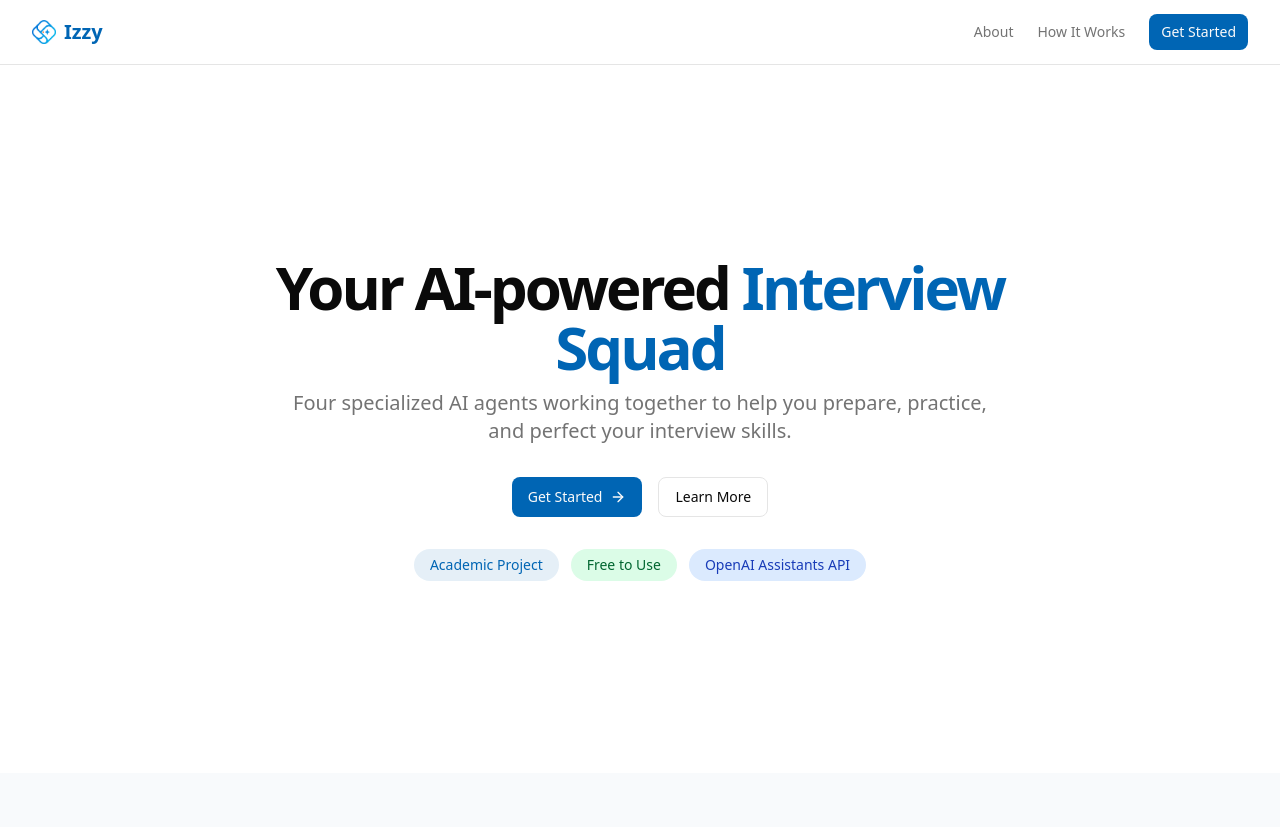
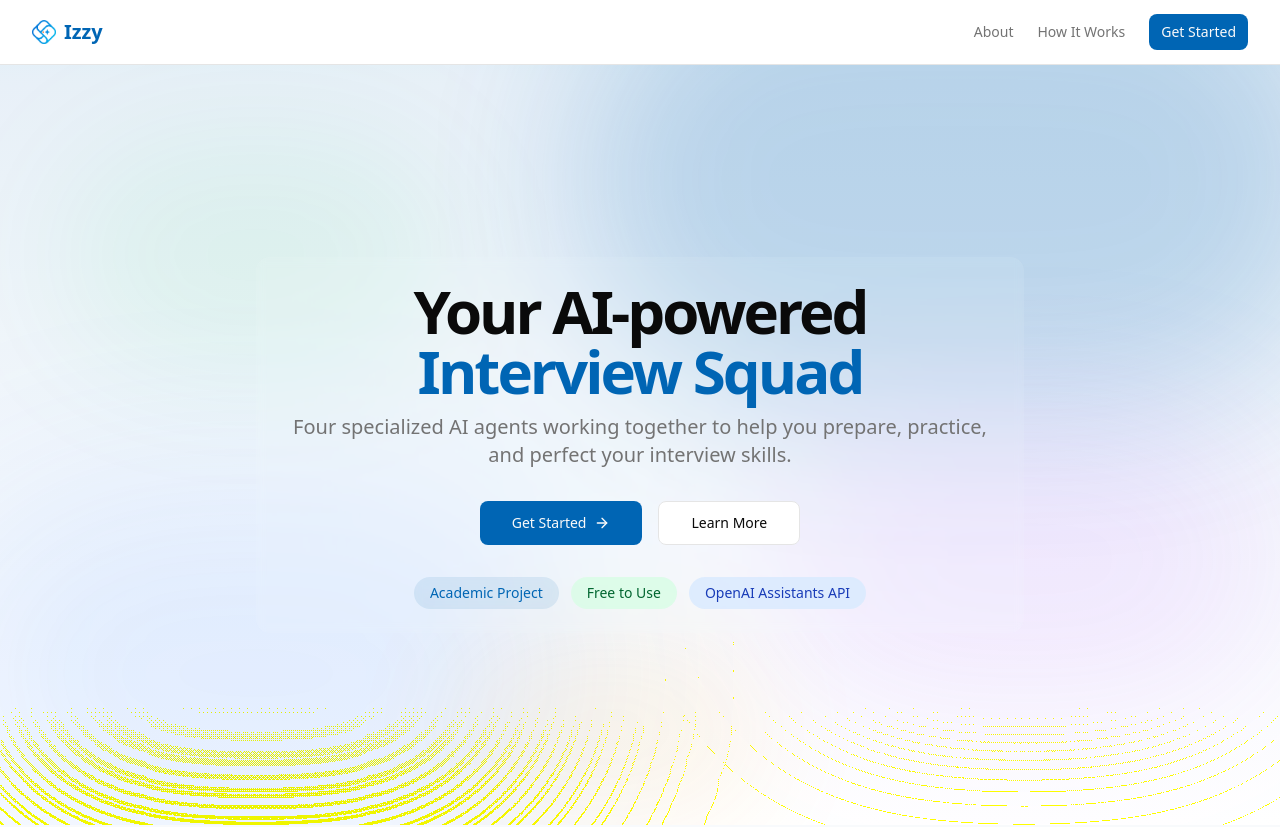
Before and after one commit to henrykobutra/izzy, a Next.js app: page / in a window 1280 px wide. Shown: the top 827 px of the page. Built offline with nearby package versions, Linux system fonts and the light colour scheme; no server answers.

Commit message:
feat: enhance homepage with animated background blobs and glassy hero section

```diff
--- a/app/about/page.tsx
+++ b/app/about/page.tsx
@@ -59,7 +59,7 @@ export default function AboutPage() {
                   that matches your skills to the job and helps you improve through practice.
                 </p>
                 <p className="text-muted-foreground">
-                  Built using the latest in AI technology, Izzy leverages OpenAI's Assistants API to power
+                  Built using the latest in AI technology, Izzy leverages OpenAI&apos;s Assistants API to power
                   its four specialized agents, providing a seamless and personalized interview preparation
                   experience. You can get started with just an email (passwordless authentication) or try
                   the system anonymously.
--- a/app/page.tsx
+++ b/app/page.tsx
@@ -24,9 +24,38 @@ export default function Home() {
 
       <main className="flex-1">
         {/* Hero Section */}
-        <section className="w-full py-12 md:py-24 lg:py-32 xl:py-48">
-          <div className="container max-w-screen-xl mx-auto px-4 sm:px-6 lg:px-8">
-            <div className="flex flex-col items-center space-y-6 text-center">
+        <section className="relative w-full py-12 md:py-24 lg:py-32 xl:py-48 bg-gradient-to-b from-primary/10 to-background/90 overflow-hidden">
+          {/* Blurry blob decorations */}
+          <div className="absolute inset-0 overflow-hidden pointer-events-none">
+            {/* Primary colored blob - top right */}
+            <div
+              className="absolute top-[-15%] right-[-5%] w-[60%] h-[60%] rounded-full bg-primary/30 blur-[80px] opacity-70 animate-blob"
+              style={{ animationDelay: "0s" }}
+            />
+            {/* Secondary colored blob - bottom left */}
+            <div
+              className="absolute bottom-[-5%] left-[-5%] w-[50%] h-[50%] rounded-full bg-blue-500/20 blur-[100px] opacity-60 animate-blob"
+              style={{ animationDelay: "2s" }}
+            />
+            {/* Tertiary colored blob - center right */}
+            <div
+              className="absolute bottom-[15%] right-[0%] w-[40%] h-[40%] rounded-full bg-purple-500/20 blur-[80px] opacity-50 animate-blob"
+              style={{ animationDelay: "4s" }}
+            />
+            {/* Small accent blob - top left */}
+            <div
+              className="absolute top-[10%] left-[5%] w-[30%] h-[30%] rounded-full bg-green-500/15 blur-[70px] opacity-50 animate-blob"
+              style={{ animationDelay: "3s" }}
+            />
+            {/* Small accent blob - bottom center */}
+            <div
+              className="absolute bottom-[0%] left-[35%] w-[25%] h-[25%] rounded-full bg-amber-500/20 blur-[60px] opacity-40 animate-blob"
+              style={{ animationDelay: "1s" }}
+            />
+          </div>
+
+          <div className="container relative z-10 max-w-screen-xl mx-auto px-4 sm:px-6 lg:px-8">
+            <div className="flex flex-col items-center space-y-6 text-center backdrop-blur-[4px] p-6 rounded-xl bg-background/10 max-w-3xl mx-auto">
               <div className="space-y-3 max-w-3xl mx-auto">
                 <h1 className="text-3xl font-bold tracking-tighter sm:text-4xl md:text-5xl lg:text-6xl/none">
                   Your AI-powered <span className="text-primary">Interview Squad</span>
@@ -37,24 +66,24 @@ export default function Home() {
                 </p>
               </div>
               <div className="flex flex-wrap items-center justify-center gap-4 mt-2">
-                <Button asChild>
+                <Button size="lg" asChild>
                   <Link href="/sign-in">
                     Get Started
                     <ArrowRight className="ml-2 h-4 w-4" />
                   </Link>
                 </Button>
-                <Button variant="outline" asChild>
+                <Button size="lg" variant="outline" asChild>
                   <Link href="/about">Learn More</Link>
                 </Button>
               </div>
-              <div className="flex items-center justify-center gap-3 pt-2">
-                <div className="rounded-full bg-primary/10 px-4 py-1.5 text-sm text-primary">
+              <div className="flex flex-wrap items-center justify-center gap-3 pt-2">
+                <div className="rounded-full bg-primary/10 px-4 py-1.5 text-sm text-primary backdrop-blur-sm">
                   Academic Project
                 </div>
-                <div className="rounded-full bg-green-100 px-4 py-1.5 text-sm text-green-800 dark:bg-green-900/30 dark:text-green-400">
+                <div className="rounded-full bg-green-100/90 px-4 py-1.5 text-sm text-green-800 dark:bg-green-900/30 dark:text-green-400 backdrop-blur-sm">
                   Free to Use
                 </div>
-                <div className="rounded-full bg-blue-100 px-4 py-1.5 text-sm text-blue-800 dark:bg-blue-900/30 dark:text-blue-400">
+                <div className="rounded-full bg-blue-100/90 px-4 py-1.5 text-sm text-blue-800 dark:bg-blue-900/30 dark:text-blue-400 backdrop-blur-sm">
                   OpenAI Assistants API
                 </div>
               </div>
@@ -174,7 +203,7 @@ export default function Home() {
                 </div>
               </div>
               <div className="pt-8">
-                <Button size="lg" asChild>
+                <Button size="lg" asChild className="bg-primary/90 hover:bg-primary/100">
                   <Link href="/sign-in">
                     Try It Now
                     <ArrowRight className="ml-2 h-4 w-4" />
--- /dev/null
+++ b/tailwind.config.js
@@ -0,0 +1,84 @@
+/** @type {import('tailwindcss').Config} */
+module.exports = {
+  darkMode: ["class"],
+  content: [
+    './pages/**/*.{ts,tsx}',
+    './components/**/*.{ts,tsx}',
+    './app/**/*.{ts,tsx}',
+    './src/**/*.{ts,tsx}',
+  ],
+  prefix: "",
+  theme: {
+    container: {
+      center: true,
+      padding: "2rem",
+      screens: {
+        "2xl": "1400px",
+      },
+    },
+    extend: {
+      colors: {
+        border: "hsl(var(--border))",
+        input: "hsl(var(--input))",
+        ring: "hsl(var(--ring))",
+        background: "hsl(var(--background))",
+        foreground: "hsl(var(--foreground))",
+        primary: {
+          DEFAULT: "hsl(var(--primary))",
+          foreground: "hsl(var(--primary-foreground))",
+        },
+        secondary: {
+          DEFAULT: "hsl(var(--secondary))",
+          foreground: "hsl(var(--secondary-foreground))",
+        },
+        destructive: {
+          DEFAULT: "hsl(var(--destructive))",
+          foreground: "hsl(var(--destructive-foreground))",
+        },
+        muted: {
+          DEFAULT: "hsl(var(--muted))",
+          foreground: "hsl(var(--muted-foreground))",
+        },
+        accent: {
+          DEFAULT: "hsl(var(--accent))",
+          foreground: "hsl(var(--accent-foreground))",
+        },
+        popover: {
+          DEFAULT: "hsl(var(--popover))",
+          foreground: "hsl(var(--popover-foreground))",
+        },
+        card: {
+          DEFAULT: "hsl(var(--card))",
+          foreground: "hsl(var(--card-foreground))",
+        },
+      },
+      borderRadius: {
+        lg: "var(--radius)",
+        md: "calc(var(--radius) - 2px)",
+        sm: "calc(var(--radius) - 4px)",
+      },
+      keyframes: {
+        "accordion-down": {
+          from: { height: "0" },
+          to: { height: "var(--radix-accordion-content-height)" },
+        },
+        "accordion-up": {
+          from: { height: "var(--radix-accordion-content-height)" },
+          to: { height: "0" },
+        },
+        blob: {
+          "0%": { transform: "translate(0px, 0px) scale(1)" },
+          "33%": { transform: "translate(40px, -30px) scale(1.15)" },
+          "66%": { transform: "translate(-30px, 30px) scale(0.85)" },
+          "100%": { transform: "translate(0px, 0px) scale(1)" },
+        },
+      },
+      animation: {
+        "accordion-down": "accordion-down 0.2s ease-out",
+        "accordion-up": "accordion-up 0.2s ease-out",
+        "blob": "blob 18s infinite ease-in-out",
+      },
+    },
+  },
+  plugins: [],
+}
```
